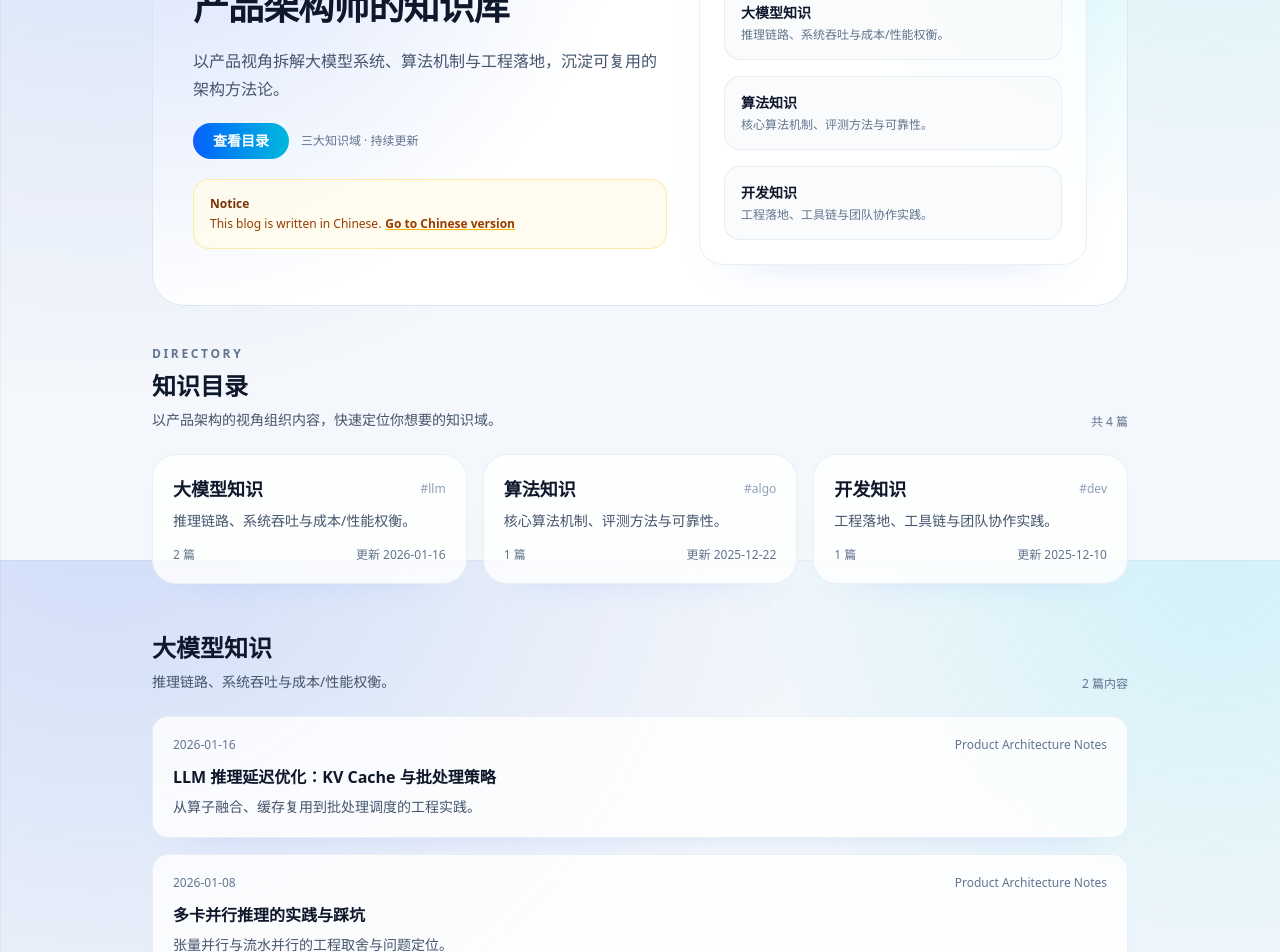
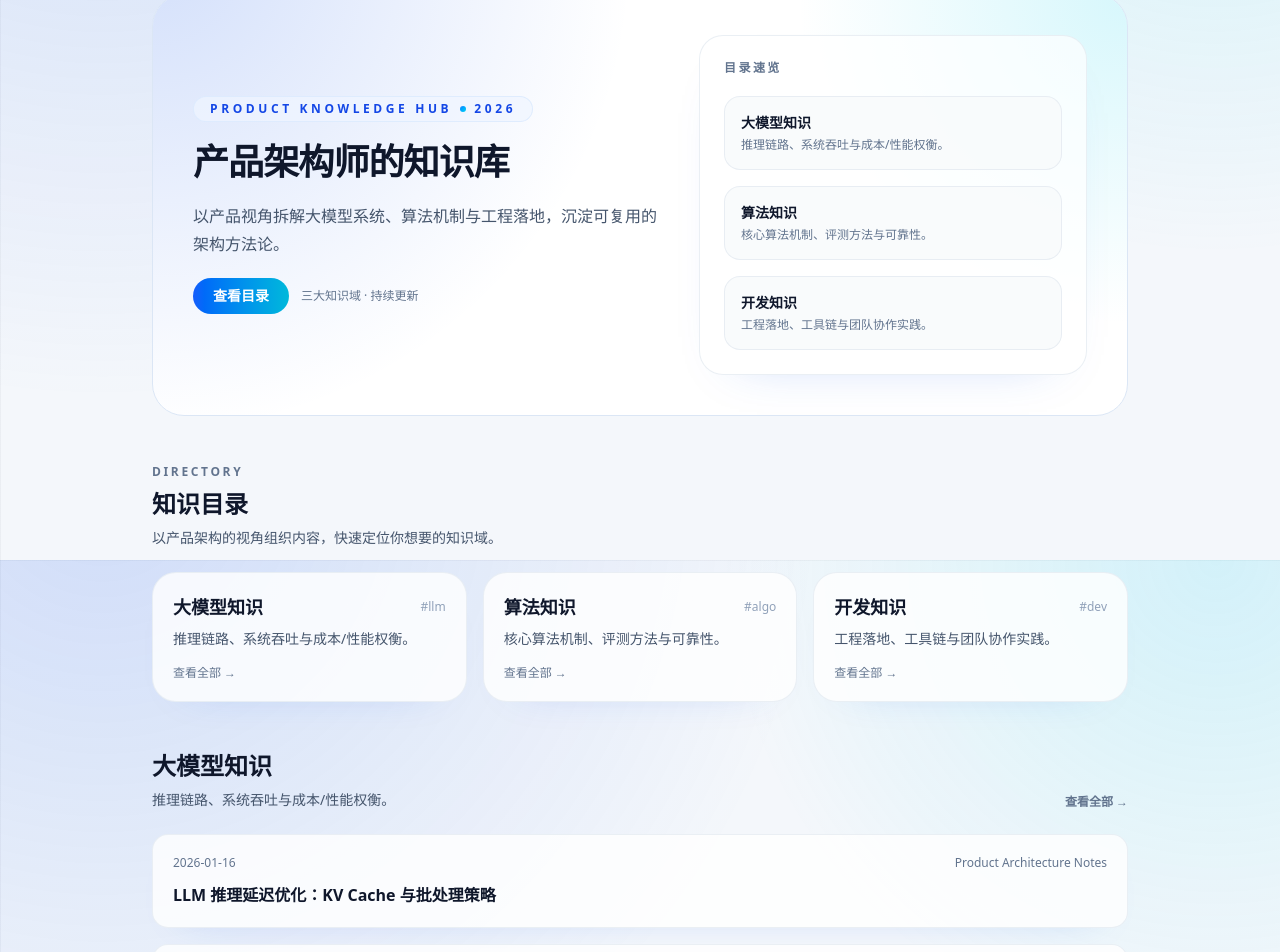
Before and after one commit to liaoyongzhi1010/website-lyz, a Next.js app: page /en/blog in a window 1280 px wide. Shown: the part 240-1192 px from the top of the page. Built offline with nearby package versions, Linux system fonts and the light colour scheme.

Commit message:
feat: show latest posts and view-all links on blog index

```diff
--- a/src/app/(site)/[lang]/blog/layout.tsx
+++ b/src/app/(site)/[lang]/blog/layout.tsx
@@ -1,20 +1,5 @@
 import type { ReactNode } from "react";
 import Link from "next/link";
-
-const catalogPreview = [
-  {
-    title: "大模型知识",
-    description: "推理链路、系统吞吐与成本/性能权衡。",
-  },
-  {
-    title: "算法知识",
-    description: "核心算法机制、评测方法与可靠性。",
-  },
-  {
-    title: "开发知识",
-    description: "工程落地、工具链与团队协作实践。",
-  },
-];
 
 export default async function BlogLayout({
   children,
@@ -32,32 +17,6 @@ export default async function BlogLayout({
 
   return (
     <div className="flex flex-col gap-10">
-      <section className="fade-up panel relative overflow-hidden rounded-[32px] p-8 sm:p-10">
-        <div className="pointer-events-none absolute inset-0 bg-[radial-gradient(800px_circle_at_0%_-10%,rgba(37,99,235,0.2),transparent_60%),radial-gradient(600px_circle_at_100%_0%,rgba(34,211,238,0.18),transparent_55%)]" />
-        <div className="relative grid gap-8 lg:grid-cols-[1.1fr_0.9fr] lg:items-center">
-          <div className="flex flex-col gap-5">
-            <div className="inline-flex w-fit items-center gap-2 rounded-full border border-blue-100/80 bg-blue-50/70 px-4 py-1 text-xs font-semibold uppercase tracking-[0.3em] text-blue-700">
-              Product Knowledge Hub
-              <span className="h-1.5 w-1.5 rounded-full bg-gradient-to-br from-blue-500 to-cyan-400" />
-              2026
-            </div>
-            <h1 className="text-3xl font-semibold tracking-tight text-slate-900 sm:text-4xl">
-              产品架构师的知识库
-            </h1>
-            <p className="max-w-xl text-base leading-7 text-slate-600">
-              以产品视角拆解大模型系统、算法机制与工程落地，沉淀可复用的架构方法论。
-            </p>
-            <div className="flex flex-wrap items-center gap-3">
-              <a
-                href="#category-nav"
-                className="inline-flex items-center justify-center rounded-full bg-gradient-to-r from-blue-600 to-cyan-500 px-5 py-2 text-sm font-semibold text-white shadow-[0_18px_40px_-24px_rgba(37,99,235,0.85)] transition hover:from-blue-500 hover:to-cyan-400"
-              >
-                查看目录
-              </a>
-              <span className="text-xs text-slate-500">
-                三大知识域 · 持续更新
-              </span>
-            </div>
       {showEnglishNotice ? (
         <div className="rounded-2xl border border-amber-200/70 bg-amber-50/80 p-4 text-xs text-amber-900">
           <p className="font-semibold">Notice</p>
@@ -72,31 +31,6 @@ export default async function BlogLayout({
           </p>
         </div>
       ) : null}
-          </div>
-          <div className="relative">
-            <div className="rounded-3xl border border-slate-200/70 bg-white/70 p-6 shadow-[0_20px_50px_-40px_rgba(37,99,235,0.35)]">
-              <p className="text-xs font-semibold uppercase tracking-[0.2em] text-slate-500">
-                目录速览
-              </p>
-              <div className="mt-5 space-y-4">
-                {catalogPreview.map((item) => (
-                  <div
-                    key={item.title}
-                    className="rounded-2xl border border-slate-200/70 bg-slate-50/80 p-4"
-                  >
-                    <p className="text-sm font-semibold text-slate-900">
-                      {item.title}
-                    </p>
-                    <p className="mt-1 text-xs text-slate-500">
-                      {item.description}
-                    </p>
-                  </div>
-                ))}
-              </div>
-            </div>
-          </div>
-        </div>
-      </section>
       {children}
     </div>
   );
--- a/src/app/(site)/[lang]/blog/page.tsx
+++ b/src/app/(site)/[lang]/blog/page.tsx
@@ -1,53 +1,71 @@
-const categories = [
-  {
-    id: "llm",
-    title: "大模型知识",
-    description: "推理链路、系统吞吐与成本/性能权衡。",
-    posts: [
-      {
-        title: "LLM 推理延迟优化：KV Cache 与批处理策略",
-        summary: "从算子融合、缓存复用到批处理调度的工程实践。",
-        date: "2026-01-16",
-      },
-      {
-        title: "多卡并行推理的实践与踩坑",
-        summary: "张量并行与流水并行的工程取舍与问题定位。",
-        date: "2026-01-08",
-      },
-    ],
-  },
-  {
-    id: "algo",
-    title: "算法知识",
-    description: "核心算法机制、评测方法与可靠性。",
-    posts: [
-      {
-        title: "评测体系：离线指标 + 在线观察",
-        summary: "如何建立稳定的回归与线上质量监控。",
-        date: "2025-12-22",
-      },
-    ],
-  },
-  {
-    id: "dev",
-    title: "开发知识",
-    description: "工程落地、工具链与团队协作实践。",
-    posts: [
-      {
-        title: "线上服务的可观测性设计清单",
-        summary: "从日志、指标到链路追踪的全链路设计方法。",
-        date: "2025-12-10",
-      },
-    ],
-  },
-];
+import Link from "next/link";
+import { categories, categoryMeta, getLatestPostsByCategory } from "@/lib/blog";
 
-const getLatestDate = (dates: string[]) =>
-  dates.reduce((latest, current) => (current > latest ? current : latest), "");
+export default async function BlogPage({
+  params,
+}: {
+  params: Promise<{ lang?: string }>;
+}) {
+  const resolvedParams = await params;
+  const lang =
+    resolvedParams?.lang === "en" || resolvedParams?.lang === "zh"
+      ? resolvedParams.lang
+      : "zh";
+  const latestByCategory = await getLatestPostsByCategory(3);
+  const catalogPreview = categories.map((category) => categoryMeta[category]);
 
-export default function BlogPage() {
   return (
     <div className="flex flex-col gap-12">
+      <section className="fade-up panel relative overflow-hidden rounded-[32px] p-8 sm:p-10">
+        <div className="pointer-events-none absolute inset-0 bg-[radial-gradient(800px_circle_at_0%_-10%,rgba(37,99,235,0.2),transparent_60%),radial-gradient(600px_circle_at_100%_0%,rgba(34,211,238,0.18),transparent_55%)]" />
+        <div className="relative grid gap-8 lg:grid-cols-[1.1fr_0.9fr] lg:items-center">
+          <div className="flex flex-col gap-5">
+            <div className="inline-flex w-fit items-center gap-2 rounded-full border border-blue-100/80 bg-blue-50/70 px-4 py-1 text-xs font-semibold uppercase tracking-[0.3em] text-blue-700">
+              Product Knowledge Hub
+              <span className="h-1.5 w-1.5 rounded-full bg-gradient-to-br from-blue-500 to-cyan-400" />
+              2026
+            </div>
+            <h1 className="text-3xl font-semibold tracking-tight text-slate-900 sm:text-4xl">
+              产品架构师的知识库
+            </h1>
+            <p className="max-w-xl text-base leading-7 text-slate-600">
+              以产品视角拆解大模型系统、算法机制与工程落地，沉淀可复用的架构方法论。
+            </p>
+            <div className="flex flex-wrap items-center gap-3">
+              <a
+                href="#category-nav"
+                className="inline-flex items-center justify-center rounded-full bg-gradient-to-r from-blue-600 to-cyan-500 px-5 py-2 text-sm font-semibold text-white shadow-[0_18px_40px_-24px_rgba(37,99,235,0.85)] transition hover:from-blue-500 hover:to-cyan-400"
+              >
+                查看目录
+              </a>
+              <span className="text-xs text-slate-500">三大知识域 · 持续更新</span>
+            </div>
+          </div>
+          <div className="relative">
+            <div className="rounded-3xl border border-slate-200/70 bg-white/70 p-6 shadow-[0_20px_50px_-40px_rgba(37,99,235,0.35)]">
+              <p className="text-xs font-semibold uppercase tracking-[0.2em] text-slate-500">
+                目录速览
+              </p>
+              <div className="mt-5 space-y-4">
+                {catalogPreview.map((item) => (
+                  <div
+                    key={item.title}
+                    className="rounded-2xl border border-slate-200/70 bg-slate-50/80 p-4"
+                  >
+                    <p className="text-sm font-semibold text-slate-900">
+                      {item.title}
+                    </p>
+                    <p className="mt-1 text-xs text-slate-500">
+                      {item.description}
+                    </p>
+                  </div>
+                ))}
+              </div>
+            </div>
+          </div>
+        </div>
+      </section>
+
       <section id="category-nav" className="fade-up scroll-mt-24">
         <div className="flex flex-wrap items-end justify-between gap-3">
           <div>
@@ -61,61 +79,54 @@ export default function BlogPage() {
               以产品架构的视角组织内容，快速定位你想要的知识域。
             </p>
           </div>
-          <span className="text-xs text-slate-500">
-            共 {categories.reduce((sum, item) => sum + item.posts.length, 0)} 篇
-          </span>
         </div>
         <div className="mt-6 grid gap-4 lg:grid-cols-3">
           {categories.map((category) => {
-            const latest = getLatestDate(category.posts.map((post) => post.date));
+            const meta = categoryMeta[category];
             return (
-              <a
-                key={category.id}
-                href={`#${category.id}`}
+              <Link
+                key={category}
+                href={`/${lang}/blog/${category}`}
                 className="group rounded-3xl border border-slate-200/70 bg-white/80 p-5 shadow-[0_18px_45px_-40px_rgba(37,99,235,0.35)] transition hover:-translate-y-0.5 hover:border-blue-200/70 hover:shadow-[0_22px_50px_-40px_rgba(37,99,235,0.45)]"
               >
                 <div className="flex items-center justify-between">
                   <h3 className="text-lg font-semibold text-slate-900">
-                    {category.title}
+                    {meta.title}
                   </h3>
-                  <span className="text-xs text-slate-400">#{category.id}</span>
+                  <span className="text-xs text-slate-400">#{category}</span>
                 </div>
-                <p className="mt-2 text-sm text-slate-600">
-                  {category.description}
-                </p>
-                <div className="mt-4 flex items-center justify-between text-xs text-slate-500">
-                  <span>{category.posts.length} 篇</span>
-                  <span>更新 {latest || "-"}</span>
-                </div>
-              </a>
+                <p className="mt-2 text-sm text-slate-600">{meta.description}</p>
+                <div className="mt-4 text-xs text-slate-500">查看全部 →</div>
+              </Link>
             );
           })}
         </div>
       </section>
 
-      {categories.map((category, index) => (
-        <section
-          key={category.id}
-          id={category.id}
-          className={`scroll-mt-24 ${index === 0 ? "fade-up" : ""}`}
-        >
+      {categories.map((category) => {
+        const meta = categoryMeta[category];
+        const posts = latestByCategory[category];
+        return (
+          <section key={category} className="scroll-mt-24">
             <div className="flex flex-wrap items-end justify-between gap-3">
               <div>
                 <h2 className="text-2xl font-semibold text-slate-900">
-                {category.title}
+                  {meta.title}
                 </h2>
-              <p className="mt-2 text-sm text-slate-600">
-                {category.description}
-              </p>
+                <p className="mt-2 text-sm text-slate-600">{meta.description}</p>
               </div>
-            <span className="text-xs text-slate-500">
-              {category.posts.length} 篇内容
-            </span>
+              <Link
+                href={`/${lang}/blog/${category}`}
+                className="text-xs font-semibold text-slate-500 hover:text-slate-700"
+              >
+                查看全部 →
+              </Link>
             </div>
             <div className="mt-6 grid gap-4">
-            {category.posts.map((post) => (
-              <article
-                key={post.title}
+              {posts.map((post) => (
+                <Link
+                  key={post.slug}
+                  href={`/${lang}/blog/${post.category}/${post.slug}`}
                   className="rounded-2xl border border-slate-200/70 bg-white/80 p-5 shadow-[0_16px_40px_-35px_rgba(37,99,235,0.4)] transition hover:-translate-y-0.5 hover:border-blue-200/70"
                 >
                   <div className="flex items-center justify-between text-xs text-slate-500">
@@ -125,12 +136,12 @@ export default function BlogPage() {
                   <h3 className="mt-3 text-base font-semibold text-slate-900">
                     {post.title}
                   </h3>
-                <p className="mt-2 text-sm text-slate-600">{post.summary}</p>
-              </article>
+                </Link>
               ))}
             </div>
           </section>
-      ))}
+        );
+      })}
     </div>
   );
 }
```
Lines whose indentation alone changed are shown as unchanged.
